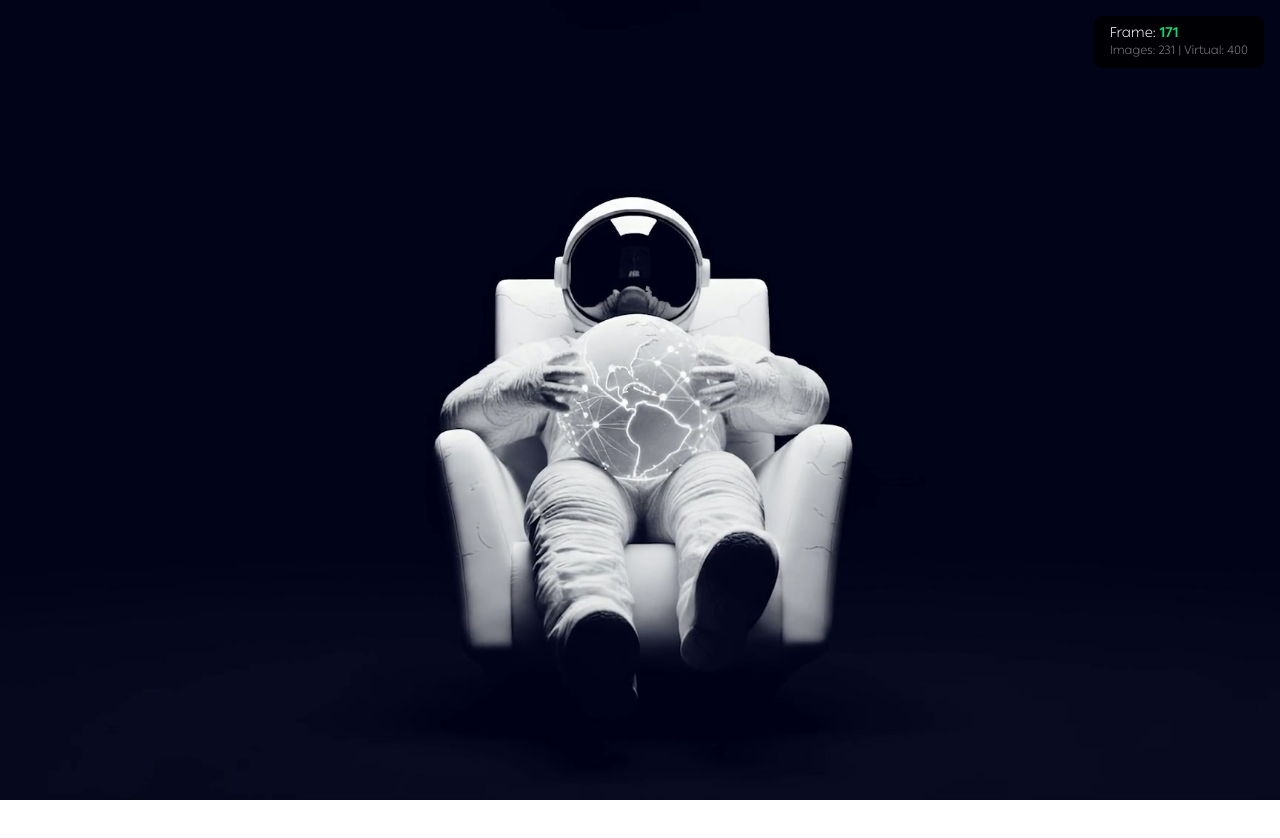
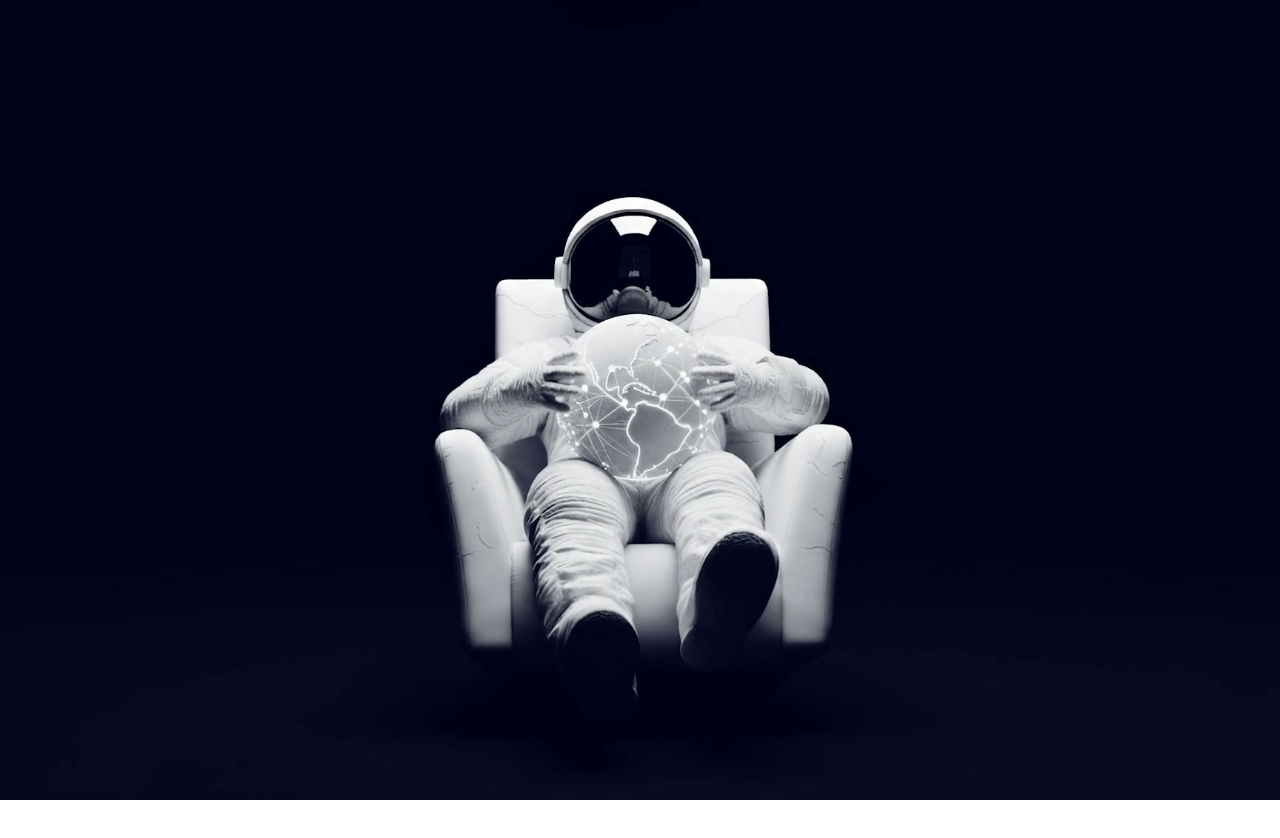
Before and after one commit to eskander-taher/elevenpls, a Next.js app: page / in a window 1280 px wide. Shown: the top 838 px of the page. Built offline with nearby package versions, Linux system fonts and the light colour scheme.

Commit message:
hide debugger

```diff
--- a/components/ui/frame-background.tsx
+++ b/components/ui/frame-background.tsx
@@ -367,10 +367,10 @@ export function FrameBackground({ children }: { children: React.ReactNode }) {
         )}
 
         {/* Debug: Frame counter */}
-        <div className="fixed top-4 right-4 z-[9999] bg-black/80 text-white px-4 py-2 rounded-lg font-mono text-sm">
+        {/* <div className="fixed top-4 right-4 z-[9999] bg-black/80 text-white px-4 py-2 rounded-lg font-mono text-sm">
           <div>Frame: <span className="text-green-400 font-bold">{currentFrame}</span></div>
           <div className="text-white/50 text-xs">Images: {TOTAL_IMAGE_FRAMES} | Virtual: {VIRTUAL_TOTAL_FRAMES}</div>
-        </div>
+        </div> */}
 
         {/* Content */}
         <div className="relative z-0">
```
